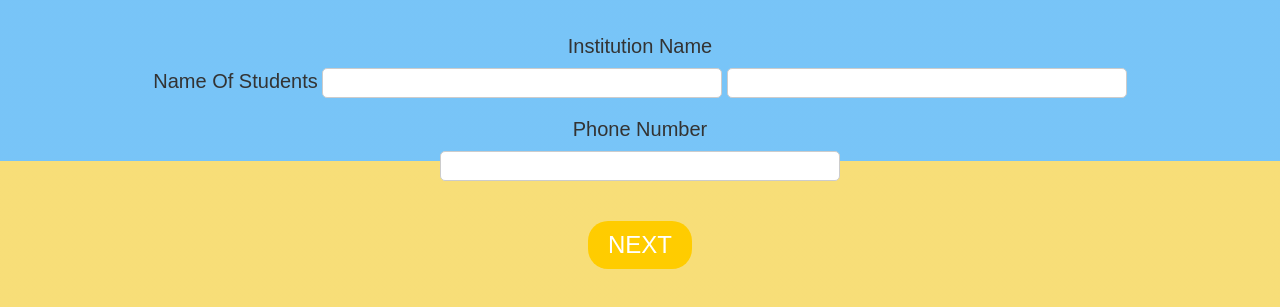
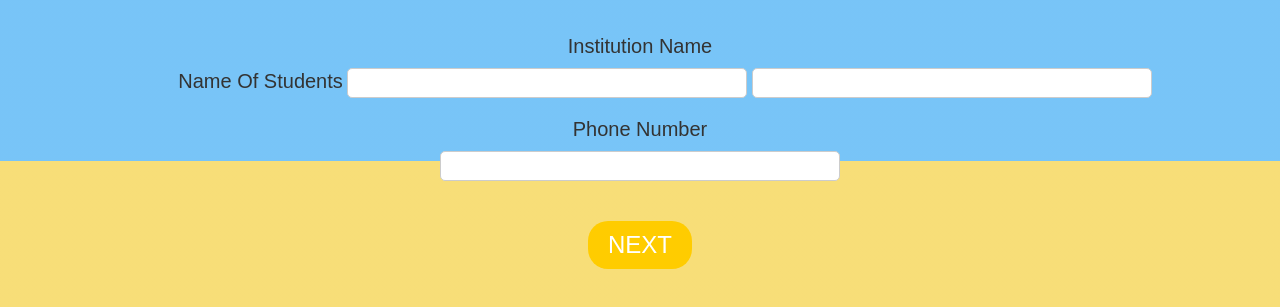
Before and after one commit to Myfirstform/second, a plain HTML site: page index.html in a window 1280 px wide. Shown: the part 239-546 px from the top of the page. Drawn offline with Linux system fonts and the light colour scheme.

Commit message:
Update 2nd.css

```diff
--- a/2nd.css
+++ b/2nd.css
@@ -41,6 +41,9 @@ body {
 .form label {
     font-size: 20px;
     color: #333;
+}
+.form form .nos{
+    margin-left:50px
 }
 
 .form input {
```
